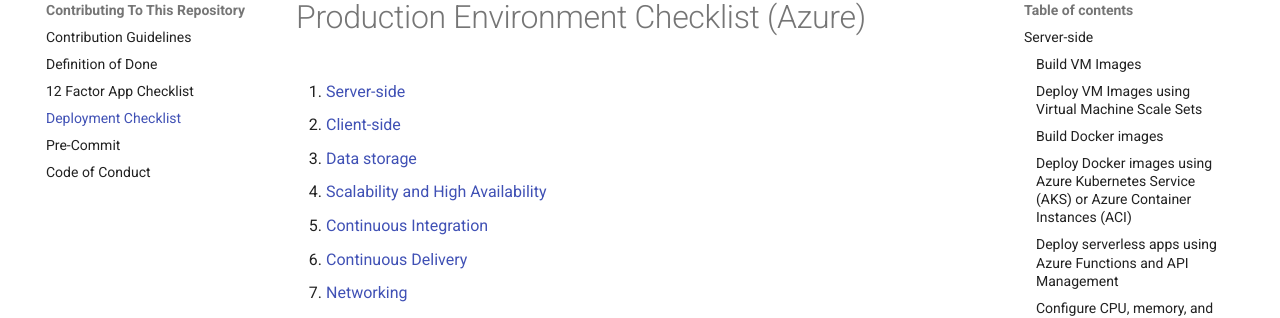
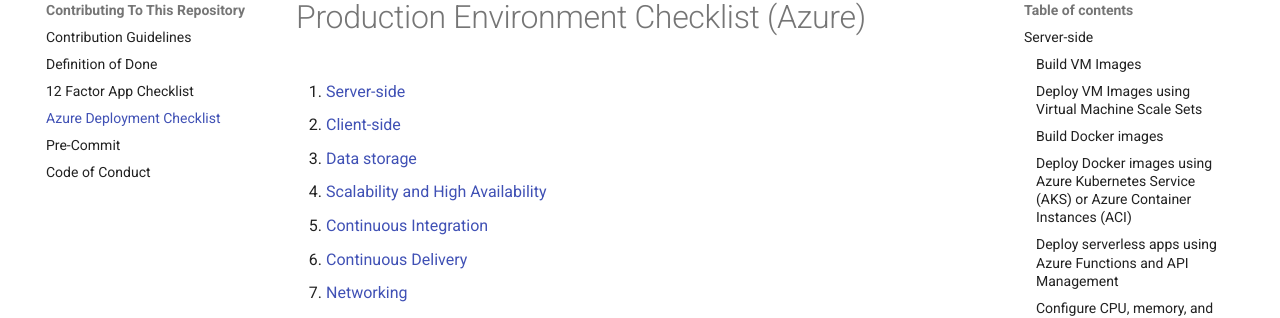
Before and after one commit to repo-racers/repo-racers, an MkDocs documentation site: the page built from docs/contribution/deployment-checklist.md, in a window 1280 px wide. Shown: the part 149-467 px from the top of the page. Built offline with MkDocs 1.6.1 and Material for MkDocs 9.7.7, drawn with Linux system fonts in a browser that asks for light colours; comment, search, counter and statistics services are not loaded.

Commit message:
Update mkdocs.yml

```diff
--- a/mkdocs.yml
+++ b/mkdocs.yml
@@ -58,6 +58,6 @@
       - contribution/contribution-guidelines.md
       - Definition of Done: contribution/definition-of-done.md
       - 12 Factor App Checklist: contribution/12-factor-app-checklist.md
-      - Deployment Checklist: contribution/deployment-checklist.md
+      - Azure Deployment Checklist: contribution/deployment-checklist.md
       - Pre-Commit: contribution/pre-commit.md
       - Code of Conduct: contribution/code-of-conduct.md
```
